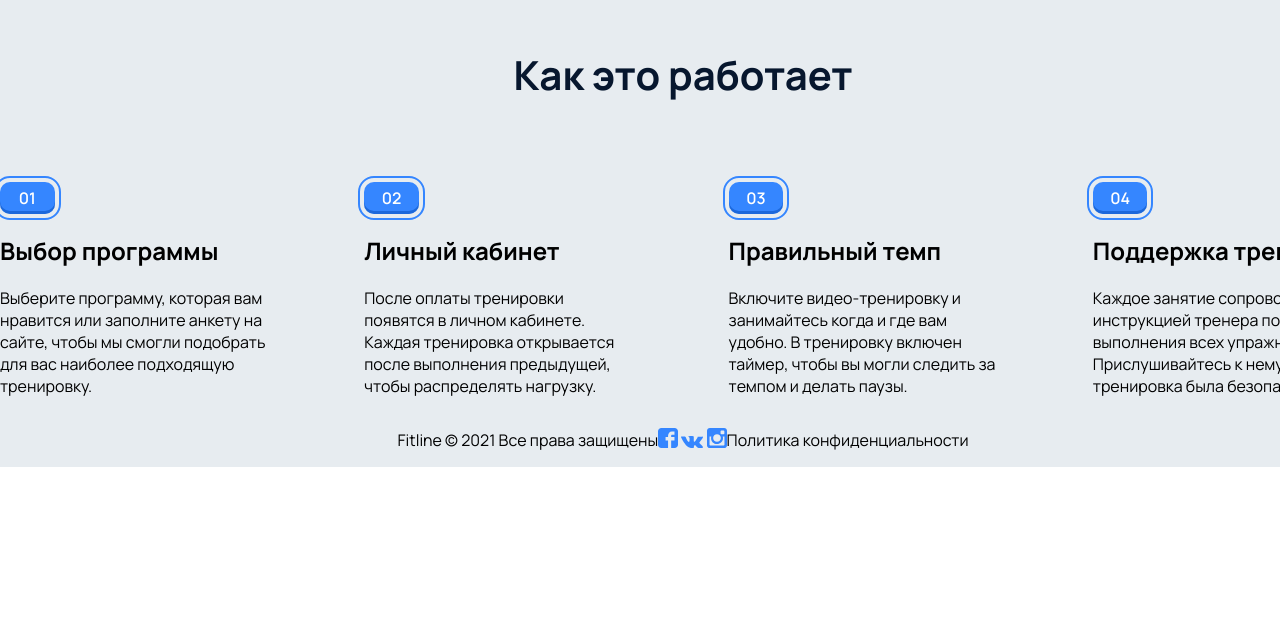
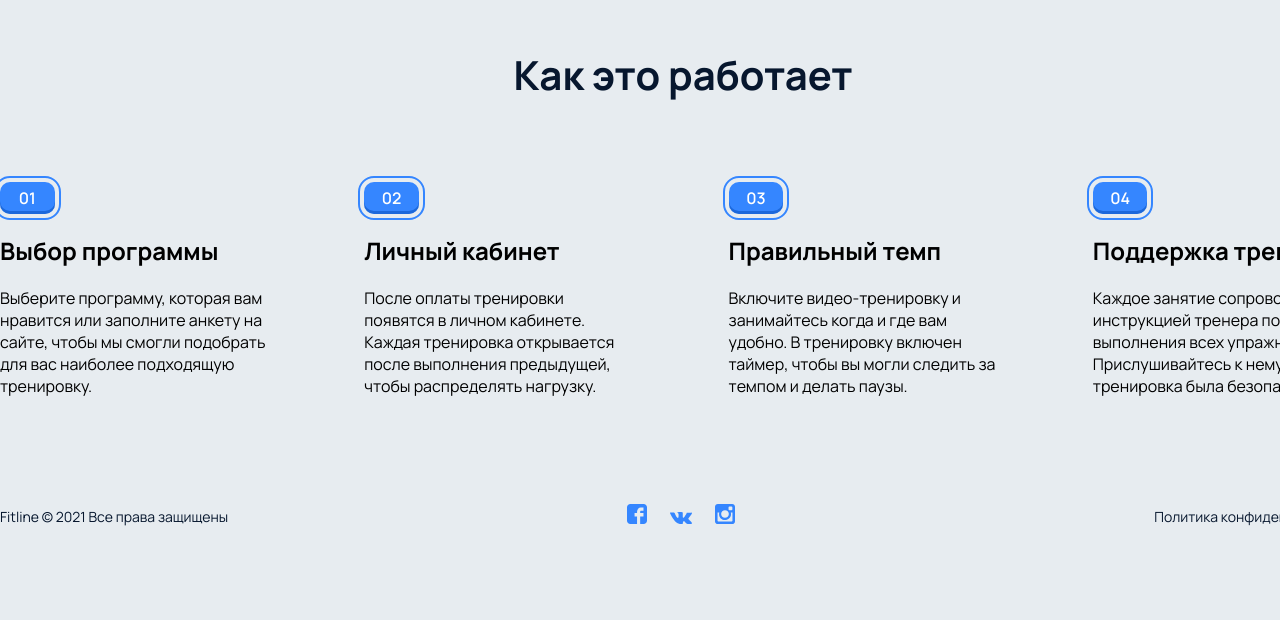
Before and after one commit to anasteyshha6/github.io45, a plain HTML site: page index.html in a window 1280 px wide. Shown: the part 4708-5328 px from the top of the page. Before the commit the page ends 5175 px from the top, so only its background shows below. Drawn offline with Linux system fonts and the light colour scheme.

Commit message:
футер сделан

```diff
--- a/assets/styles/style.css
+++ b/assets/styles/style.css
@@ -379,14 +379,20 @@ a{
     padding: 5px 1px;
 }
 
-.footer{
+.blockk{
+    width: 100%;
     display: flex;
-    justify-content: center;
+    justify-content: space-between;
     align-items: center;
+    padding: 80px 0px;
 }
 
-.block_footer{
-    display: flex;
-    justify-content: center;
-    align-items: center;
+.blockk p{
+    font-family: 'Man';
+    font-size: 0.875rem;
+    color: #07172e;
 }
+
+.icons_s img{
+    padding-right: 1.25rem;
+}
--- a/index.html
+++ b/index.html
@@ -278,22 +278,29 @@
                     </div>
 
                 </div>
-                <div class="footer">
-                    <div class="block_footer">
-                        <div class="text_foot">
+
+                <footer>
+                    <div class="section">
+                        <div class="container_big">
+                            <div class="blockk">
+                                <div class="text_b">
                                     <p>Fitline © 2021 Все права защищены</p>
                                 </div>
-                        <div class="icons_foot">
+                                <div class="icons_s">
+
                                     <img src="./assets/img/facebook.svg" alt="facebook">
                                     <img src="./assets/img/vk.svg" alt="vk">
                                     <img src="./assets/img/instagram.svg" alt="instagram">
+
                                 </div>
-                        <div class="text_foot">
+                                <div class="text_b2">
                                     <p>Политика конфиденциальности</p>
                                 </div>
                             </div>
+                        </div>
+                    </div>
 
-                </div>
+                </footer>
             </div>
         </div>
 
```
Lines whose indentation alone changed are shown as unchanged.
